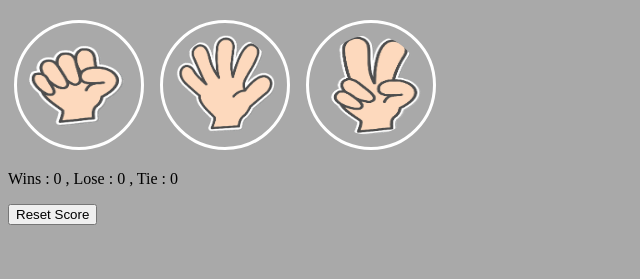
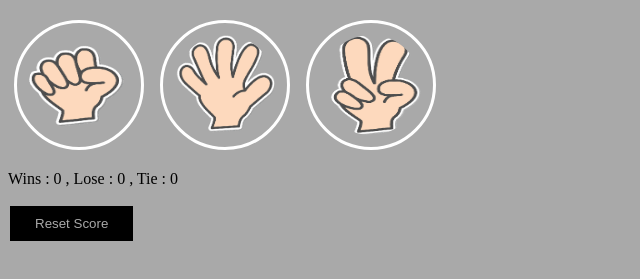
Before and after one commit to AnkittChauhan/RPS-Game, a plain HTML site: page RPS-Game.html in a window 1280 px wide. Shown: the part 61-340 px from the top of the page, without its empty margins (0-640 px from the left). Drawn offline with Linux system fonts and the light colour scheme.

Commit message:
style reset button

```diff
--- a/RPS-Game.html
+++ b/RPS-Game.html
@@ -22,7 +22,7 @@
         <p class="js-moves"></p>
         <p class="js-result"></p>
 
-    <button class="reset" onclick=" resetScore() ">Reset Score</button>
+    <button class="btn-reset" onclick=" resetScore()">Reset Score</button>
 
     <script>
 
@@ -116,6 +116,9 @@
 
         }
 
+        function backgroundColor(){
+            document.querySelector('btn-reset').backgroundColor = 'rgba(255, 0, 0, 0.918)';
+        }
 
 
 
--- a/style.css
+++ b/style.css
@@ -20,3 +20,11 @@ body{
 .result {
    height: 50px;
 }
+
+.btn-reset {
+   padding: 10px 25px;
+   background-color: black;
+   border: solid 2px;
+   color: darkgray;
+
+}
```
